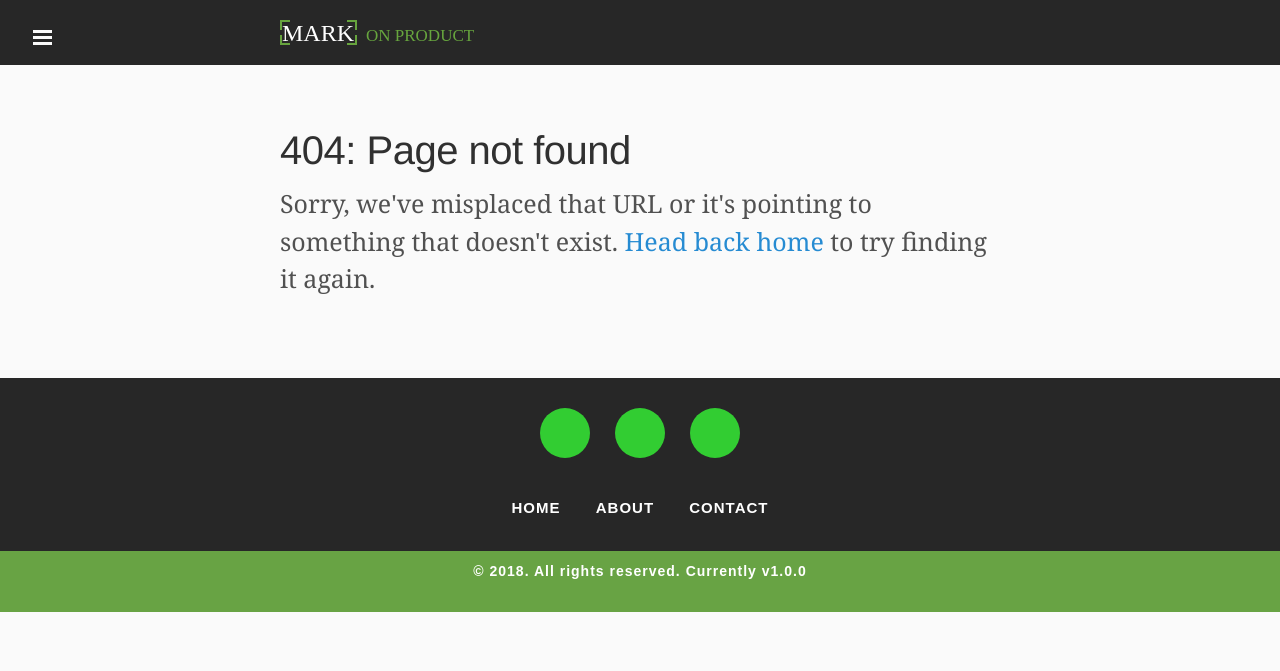
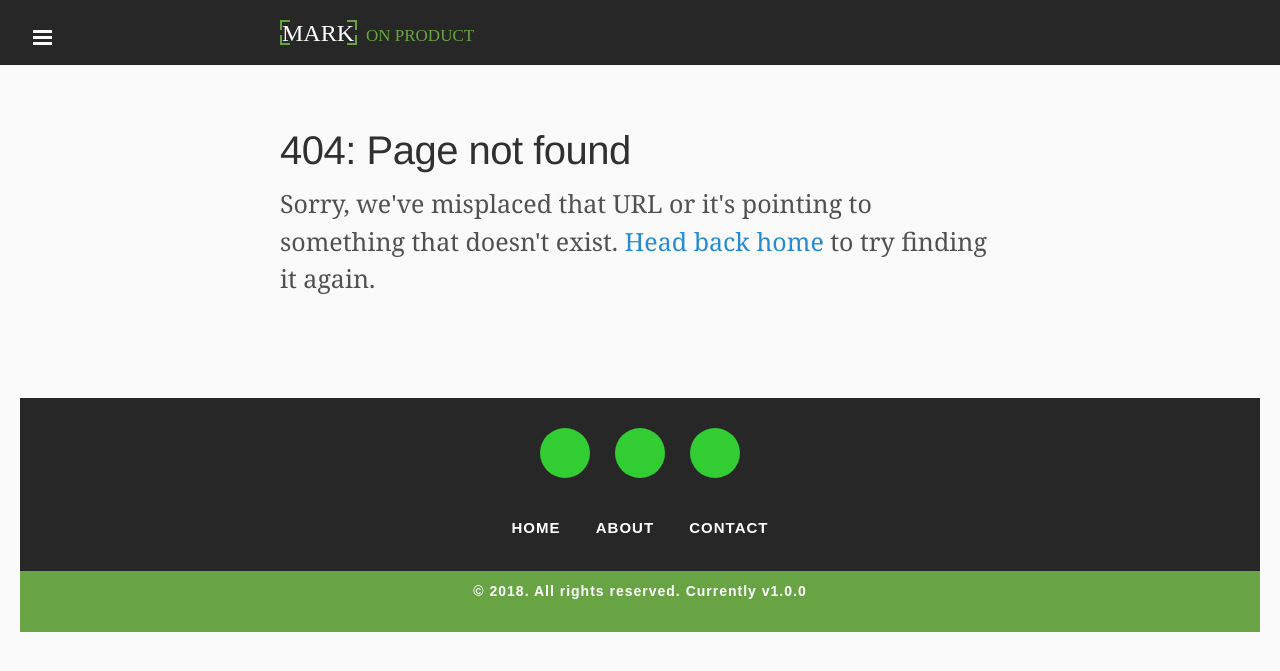
Before and after one commit to markthelefty/markthelefty.github.io, a Jekyll site: the page built from 404.html, in a window 1280 px wide. Shown: the top 671 px of the page. Built offline with Jekyll 4.4.1, drawn with Linux system fonts in a browser that asks for light colours; some web fonts are replaced; Markdown is read by kramdown in place of the engine named in the settings.

Commit message:
footer css

```diff
--- a/public/css/custom.css
+++ b/public/css/custom.css
@@ -141,3 +141,25 @@
  .footer-bottom p a:hover{
      color: #272727;
 }
+
+
+
+
+
+
+html {
+  height: 100%;
+}
+body {
+  min-height: 100%;
+  display: table;
+  width: 100%;
+}
+.wrap {
+  display: table-row;
+  height: 100%;
+  padding: 20px;
+}
+.footer {
+  padding: 20px;
+}
```
